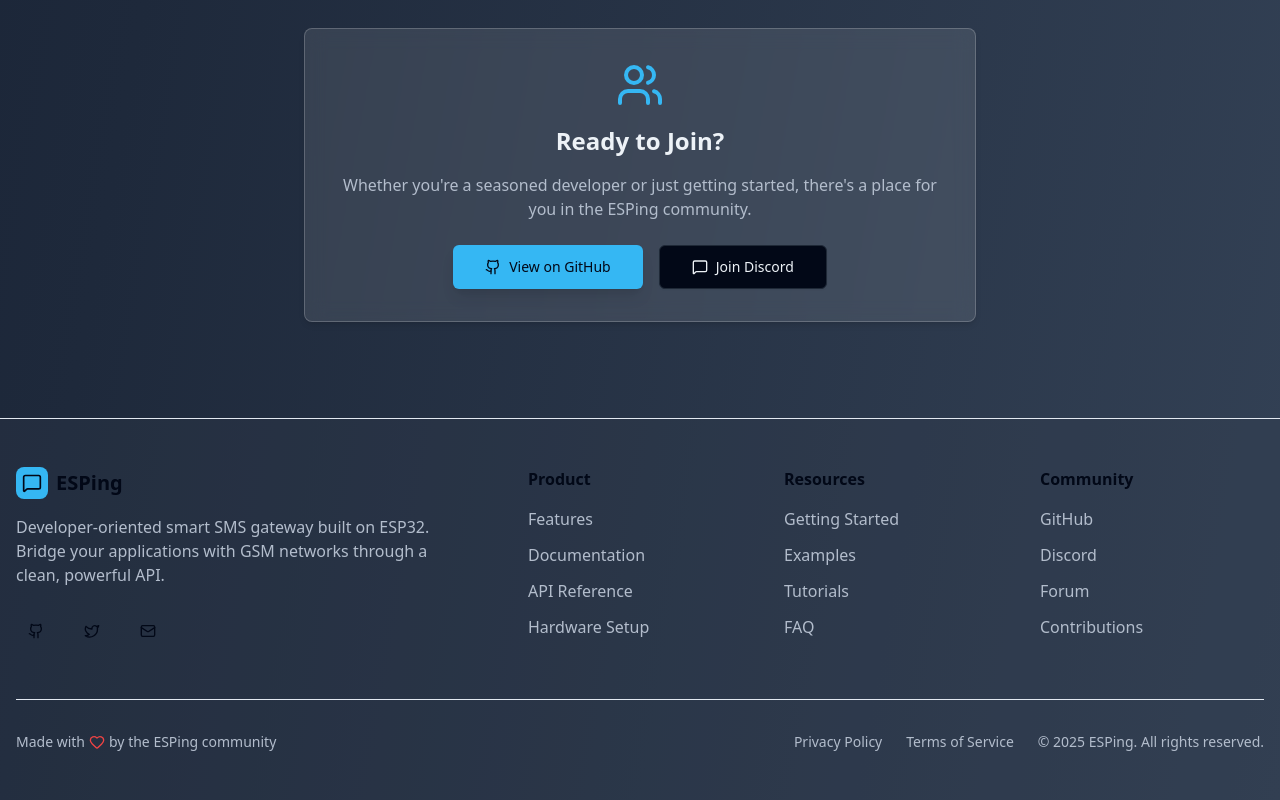
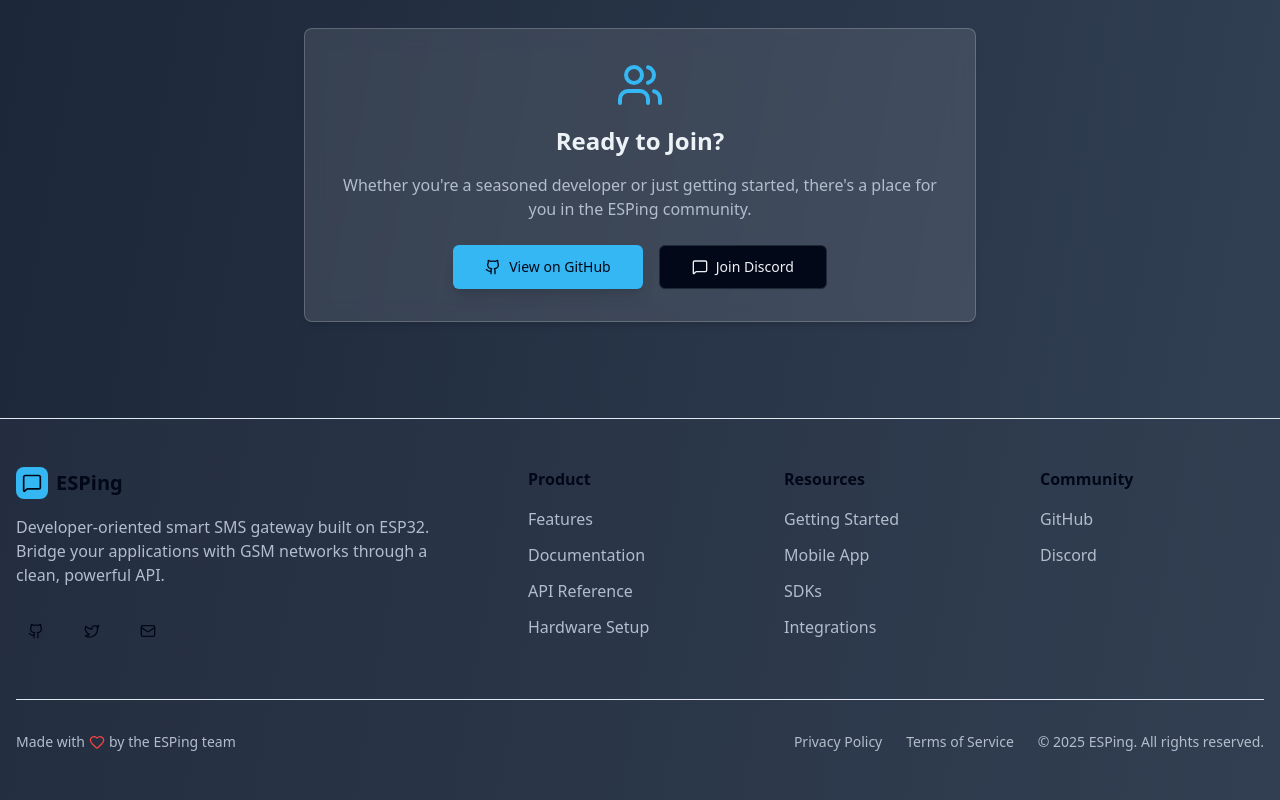
Before and after one commit to Sci-Project-team/doc-website, a Next.js app: page / in a window 1280 px wide. Shown: the part 6360-7160 px from the top of the page. Built offline with nearby package versions, Linux system fonts and the light colour scheme.

Commit message:
updated modifications

```diff
--- a/src/app/components/ui/footer.tsx
+++ b/src/app/components/ui/footer.tsx
@@ -1,5 +1,5 @@
 import Link from 'next/link'
-import { Github, Twitter, Mail, Heart, Zap, MessageSquare } from 'lucide-react'
+import { Github, Twitter, Mail, Heart, MessageSquare } from 'lucide-react'
 import { Button } from './button'
 
 const footerLinks = {
@@ -11,15 +11,13 @@
   ],
   resources: [
     { name: 'Getting Started', href: '/docs/getting-started' },
-    { name: 'Examples', href: '/docs/examples' },
-    { name: 'Tutorials', href: '/docs/tutorials' },
-    { name: 'FAQ', href: '/docs/faq' },
+    { name: 'Mobile App', href: '/docs/mobile-app' },
+    { name: 'SDKs', href: '/docs/sdk' },
+    { name: 'Integrations', href: '/docs/integrations' },
   ],
   community: [
-    { name: 'GitHub', href: 'https://github.com/esping/esping' },
+    { name: 'GitHub', href: 'https://github.com/Sci-Project-team' },
     { name: 'Discord', href: 'https://discord.gg/esping' },
-    { name: 'Forum', href: '/community' },
-    { name: 'Contributions', href: '/community/contribute' },
   ],
   company: [
     { name: 'About', href: '/about' },
@@ -32,7 +30,7 @@
 const socialLinks = [
   {
     name: 'GitHub',
-    href: 'https://github.com/esping/esping',
+    href: 'https://github.com/Sci-Project-team',
     icon: Github,
   },
   {
@@ -135,7 +133,7 @@
           <div className="flex items-center space-x-1 text-sm text-muted-foreground mb-4 md:mb-0">
             <span>Made with</span>
             <Heart className="w-4 h-4 text-red-500" />
-            <span>by the ESPing community</span>
+            <span>by the ESPing team</span>
           </div>
           <div className="flex items-center space-x-6 text-sm text-muted-foreground">
             <Link href="/privacy" className="hover:text-foreground transition-colors">
```
Also changed, not shown: 1 other file (tests, documents, lock files or other folders).
